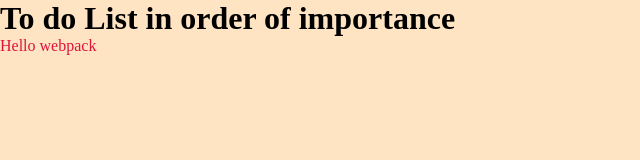
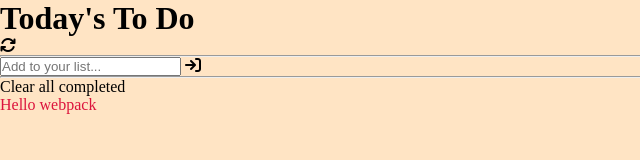
Before and after one commit to Bestbynature/TodoList-webpack-ES6, a website built with webpack: page src/index.html in a window 1280 px wide. Shown: the whole page, without its empty margins (0-640 px from the left). Built offline with nearby package versions, Linux system fonts and the light colour scheme.

Commit message:
:zap: Update the mark up file

```diff
--- a/src/index.html
+++ b/src/index.html
@@ -4,9 +4,31 @@
     <meta charset="UTF-8">
     <meta http-equiv="X-UA-Compatible" content="IE=edge">
     <meta name="viewport" content="width=device-width, initial-scale=1.0">
+    <script src="https://kit.fontawesome.com/59ba0ac1be.js" crossorigin="anonymous"></script>
+    <link rel="preconnect" href="https://fonts.googleapis.com">
+    <link rel="preconnect" href="https://fonts.gstatic.com" crossorigin>
+    <link href="https://fonts.googleapis.com/css2?family=Poppins:wght@600&display=swap" rel="stylesheet">
     <title>To DO List</title>
 </head>
 <body>
-    <h1>To do List in order of importance</h1>
+    <div class="wrapper">
+        <header>
+            <h1>Today's To Do</h1>
+            <i class="fa-solid fa-arrows-rotate fa-beat"></i>
+        </header>
+        <main>
+            <hr>
+            <div class="form">
+                <input type="text" placeholder="Add to your list..." name="todo" class="todo">
+                <i class="fa-solid fa-arrow-right-to-bracket fa-beat"></i>
+            </div>
+            <hr>
+            <ul class="all-activities"></ul>
+            <div class="clear">
+                <p>Clear all completed</p>
+            </div>
+        </main>
+    </div>
+
 </body>
 </html>
```
